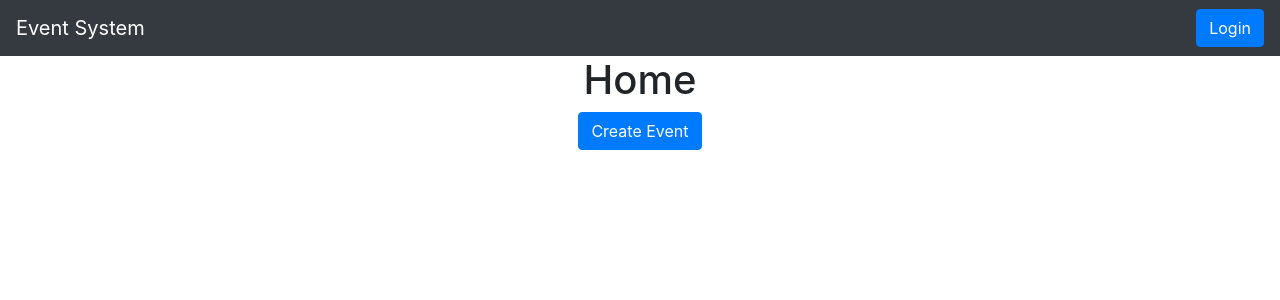
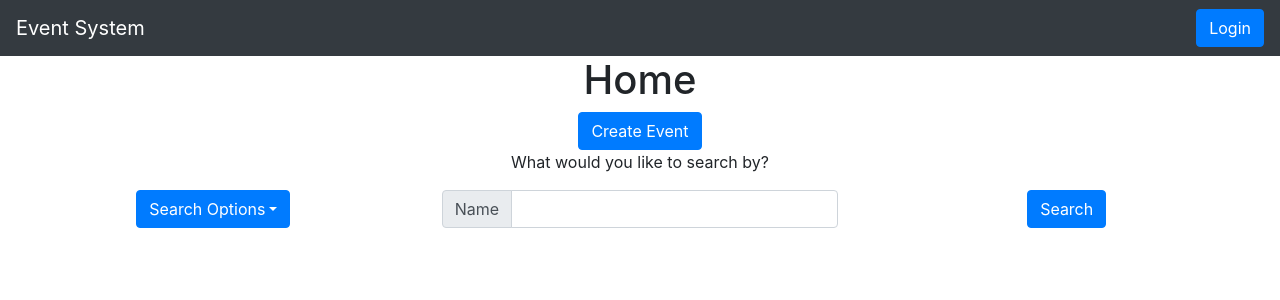
Before and after one commit to COP4710/front-end, a React (Create React App) app: page / in a window 1280 px wide. Shown: the top 300 px of the page. Built offline with nearby package versions, Linux system fonts and the light colour scheme.

Commit message:
Added Search Options
Added search options button, search bar, and search button. Functionality not yet implemented

```diff
--- a/src/pages/Home.js
+++ b/src/pages/Home.js
@@ -1,8 +1,14 @@
 import React, { Component } from 'react'
 import Button from 'react-bootstrap/Button'
+import DropdownButton from 'react-bootstrap/DropdownButton'
+import ButtonGroup from 'react-bootstrap/ButtonGroup'
+import Dropdown from 'react-bootstrap/Dropdown'
+import InputGroup from 'react-bootstrap/InputGroup'
+import FormControl from 'react-bootstrap/FormControl'
 
 import '../App.css';
 import { Link, Redirect } from 'react-router-dom';
+import { Col, Container, Row } from 'react-bootstrap'
 
 export class Home extends React.Component {
 
@@ -33,6 +39,32 @@ export class Home extends React.Component {
             <div>
                 <h1>Home</h1>
                 <Button onClick={this.handleClick}>Create Event</Button>
+
+                <p>What would you like to search by?</p>
+                <Container fluid>
+                    <Row>
+                        <Col>
+                            <DropdownButton as={ButtonGroup} title="Search Options" id="bg-vertical-dropdown-1">
+                                <Dropdown.Item eventKey="1">Location</Dropdown.Item>
+                                <Dropdown.Item eventKey="2">Time</Dropdown.Item>
+                            </DropdownButton>
+                        </Col>
+                        <Col>
+                            <InputGroup className="mb-3">
+                                <InputGroup.Prepend>
+                                <InputGroup.Text id="inputGroup-sizing-default">Name</InputGroup.Text>
+                                </InputGroup.Prepend>
+                                <FormControl
+                                aria-label="Default"
+                                aria-describedby="inputGroup-sizing-default"
+                                />
+                            </InputGroup>
+                        </Col>
+                        <Col>
+                            <Button>Search</Button>
+                        </Col>
+                    </Row>
+                </Container>
             </div>
         );
     }
```
